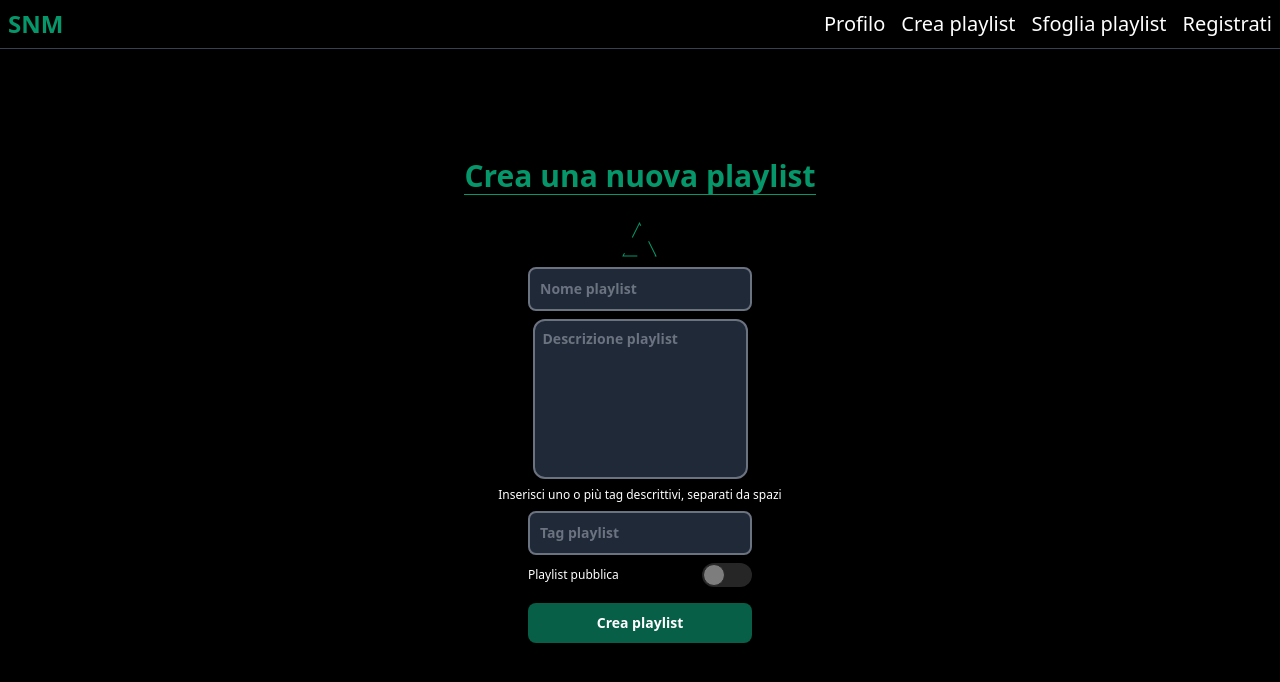
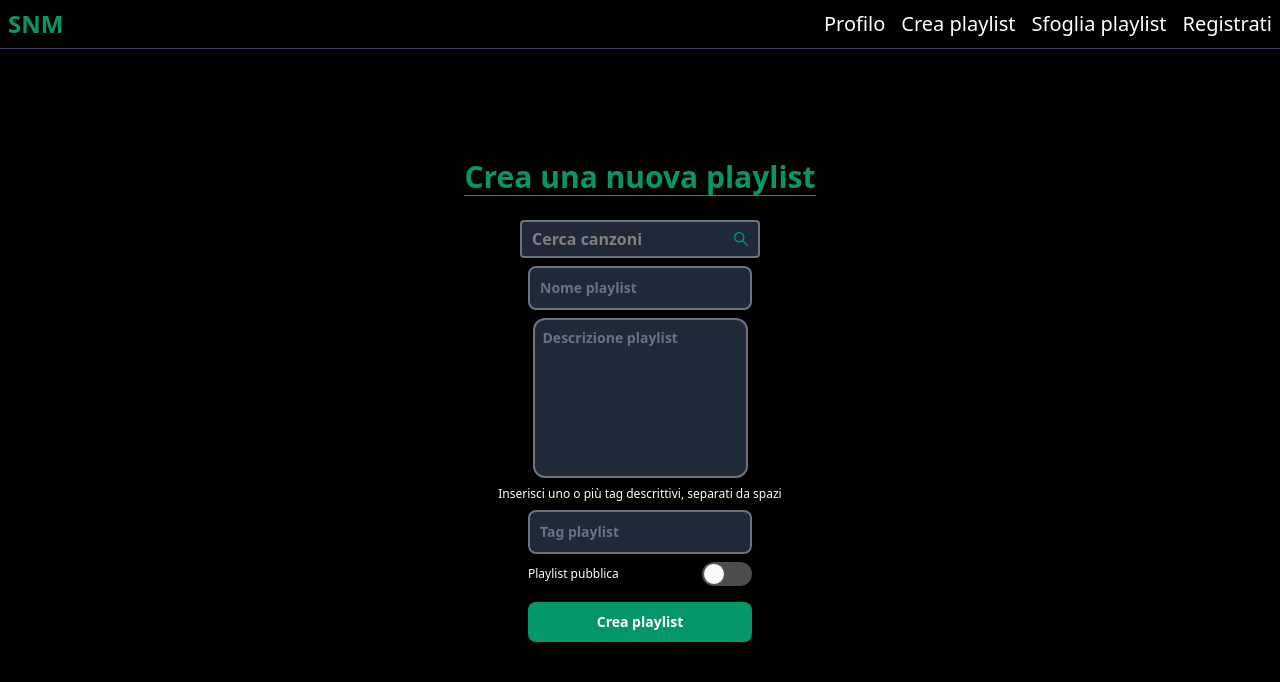
Before and after one commit to daxdiv/progetto-pwm, a React (Vite) app in the folder client/: page /playlist/new in a window 1280 px wide. Shown: the top 682 px of the page. Built offline with nearby package versions, Linux system fonts and the light colour scheme; no server answers; sample sign-in values are in the browser's storage.

Commit message:
fetch tracks based on user input

```diff
--- a/client/src/BrowsePlaylists.tsx
+++ b/client/src/BrowsePlaylists.tsx
@@ -120,6 +120,7 @@ function BrowsePlaylists() {
           </>
         )}
 
+        <div className="flex flex-col mt-3 gap-2 md:grid md:grid-cols-3 lg:grid lg:grid-cols-3">
           {!error &&
             !isLoading &&
             !isRefetching &&
@@ -128,7 +129,6 @@ function BrowsePlaylists() {
               .sort((p1, p2) => {
                 const date1 = new Date(p1.createdAt);
                 const date2 = new Date(p2.createdAt);
-
                 if (sortDateAsc) {
                   return date1.getTime() - date2.getTime();
                 } else {
@@ -137,7 +137,6 @@ function BrowsePlaylists() {
               })
               .filter(p => {
                 if (!searchValue) return true;
-
                 switch (filterCriteria) {
                   case "track-name":
                     return p.tracks.some(t =>
@@ -165,6 +164,7 @@ function BrowsePlaylists() {
                   extended
                 />
               ))}
+        </div>
       </CenteredContainer>
     </>
   );
--- a/client/src/EditPlaylist.tsx
+++ b/client/src/EditPlaylist.tsx
@@ -1,12 +1,12 @@
 import { useEffect, useRef, useState } from "react";
 import { useNavigate, useParams } from "react-router-dom";
 
+import { AiOutlineSearch } from "react-icons/ai";
 import Button from "./components/ui/Button";
 import CenteredContainer from "./components/ui/CenteredContainer";
 import Input from "./components/ui/Input";
 import Select from "react-select";
 import Toggle from "react-toggle";
-import { Triangle } from "react-loader-spinner";
 import clsx from "clsx";
 import { multiSelectStylesConfig } from "./utils/selectStylesConfig";
 import { toast } from "react-hot-toast";
@@ -20,6 +20,7 @@ type Track = {
 };
 
 function EditPlaylist() {
+  const [inputValue, setInputValue] = useState("");
   const [oldTracks, setOldTracks] = useState<Track[]>([]);
   const [tracks, setTracks] = useState<Track[]>([]);
   const [playlistGenres, setPlaylistGenres] = useState<Set<string>>(new Set());
@@ -29,7 +30,7 @@ function EditPlaylist() {
   const [isPublic, setIsPublic] = useState(false);
   const { id: playlistId } = useParams();
   const navigate = useNavigate();
-  const { fetchedTracks, isLoading, isRefetching, error } = useTracks();
+  const { fetchedTracks, isLoading, isRefetching, error } = useTracks(inputValue);
 
   useEffect(() => {
     const userDataString = localStorage.getItem("user");
@@ -172,7 +173,7 @@ function EditPlaylist() {
         </h1>
       )}
 
-      {!error && !isLoading && !isRefetching && oldTracks.length > 0 && (
+      {!error && oldTracks.length > 0 && (
         <div className="flex items-start gap-2">
           <p className="font-normal text-xs">Canzoni già presenti in playlist:</p>
           <p className="font-normal text-xs">{oldTracks.length}</p>
@@ -180,8 +181,6 @@ function EditPlaylist() {
       )}
 
       {!error &&
-        !isLoading &&
-        !isRefetching &&
         oldTracks.map((t, i) => (
           <div
             key={`${t.name}-${i}`}
@@ -200,26 +199,17 @@ function EditPlaylist() {
         ))}
       {!error && (
         <>
-          {isLoading || isRefetching ? (
-            <Triangle
-              height="40"
-              width="40"
-              color="#059669"
-              ariaLabel="triangle-loading"
-              visible={true}
-            />
-          ) : (
           <Select
             isMulti
             isSearchable
+            isLoading={isLoading || isRefetching}
             options={(fetchedTracks || [])
               .filter(t => {
                 const isInPlaylist = oldTracks.some(
                   ot =>
                     ot.name === t.name &&
                     // check if artists are the same
-                      (ot.artists?.every(a => t.artists.some(ta => ta.name === a)) ??
-                        true)
+                    (ot.artists?.every(a => t.artists.some(ta => ta.name === a)) ?? true)
                 );
 
                 return !isInPlaylist;
@@ -231,8 +221,16 @@ function EditPlaylist() {
                 label: `${t.name} - ${t.artists.map(a => a.name).join(", ")}`,
               }))}
             placeholder="Seleziona nuove canzoni"
-              className="outline-none"
+            className="outline-none w-60"
             styles={multiSelectStylesConfig}
+            noOptionsMessage={() => "Nessuna canzone trovata, digita per cercare"}
+            loadingMessage={() => "Caricamento..."}
+            components={{
+              DropdownIndicator: () => (
+                <AiOutlineSearch className="text-emerald-600 text-lg mr-2" />
+              ),
+              IndicatorSeparator: () => null,
+            }}
             onChange={selected => {
               setTracks(() =>
                 selected.map(s => {
@@ -286,8 +284,17 @@ function EditPlaylist() {
                 })
               );
             }}
+            onInputChange={input => {
+              if (input.length < 3) {
+                return;
+              }
+
+              setTimeout(() => {
+                setInputValue(input);
+                input = inputValue;
+              }, 1000);
+            }}
           />
-          )}
           <Input
             size="sm"
             placeholder="Nome playlist"
--- a/client/src/NewPlaylist.tsx
+++ b/client/src/NewPlaylist.tsx
@@ -1,15 +1,16 @@
 import { useRef, useState } from "react";
 
+import { AiOutlineSearch } from "react-icons/ai";
 import Button from "./components/ui/Button";
 import CenteredContainer from "./components/ui/CenteredContainer";
 import Input from "./components/ui/Input";
 import Select from "react-select";
 import Toggle from "react-toggle";
-import { Triangle } from "react-loader-spinner";
 import clsx from "clsx";
 import { multiSelectStylesConfig } from "./utils/selectStylesConfig";
 import { toast } from "react-hot-toast";
 import { truncate } from "./utils/helpers";
+import useAuth from "./hooks/useAuth";
 import useTracks from "./hooks/useTracks";
 
 type Track = {
@@ -20,18 +21,18 @@ type Track = {
 };
 
 function NewPlaylist() {
+  const [inputValue, setInputValue] = useState("");
   const [tracks, setTracks] = useState<Track[]>([]);
   const [playlistGenres, setPlaylistGenres] = useState<Set<string>>(new Set());
   const titleRef = useRef<HTMLInputElement>(null);
   const [description, setDescription] = useState("");
   const tagsRef = useRef<HTMLInputElement>(null);
   const [isPublic, setIsPublic] = useState(false);
-  const { fetchedTracks, isLoading, isRefetching, error } = useTracks();
+  const auth = useAuth();
+  const { fetchedTracks, isLoading, isRefetching, error } = useTracks(inputValue);
 
   const handleCreatePlaylist = async () => {
-    const userDataString = localStorage.getItem("user");
-
-    if (!userDataString) {
+    if (!auth) {
       return;
     }
 
@@ -39,8 +40,7 @@ function NewPlaylist() {
       return;
     }
 
-    const userDataJSON = JSON.parse(userDataString);
-    const { _id: userId } = userDataJSON;
+    const { _id: userId } = auth;
     const title = titleRef.current.value;
     const tags = tagsRef.current.value;
 
@@ -102,30 +102,37 @@ function NewPlaylist() {
 
       {!error && (
         <>
-          {isLoading || isRefetching ? (
-            <Triangle
-              height="40"
-              width="40"
-              color="#059669"
-              ariaLabel="triangle-loading"
-              visible={true}
-            />
-          ) : (
           <Select
             isMulti
             isSearchable
+            isLoading={isLoading || isRefetching}
             options={(fetchedTracks || []).map(t => ({
-                value: `${t.name}$$${t.artists
-                  .map(a => `${a.name}-${a.id}`)
-                  .join(", ")}$$${t.album.release_date}$$${t.duration_ms}`,
-                label: truncate(
-                  `${t.name} - ${t.artists.map(a => a.name).join(", ")}`,
-                  50
+              value: `${t.name}$$${t.artists.map(a => `${a.name}-${a.id}`).join(", ")}$$${
+                t.album.release_date
+              }$$${t.duration_ms}`,
+              label: truncate(`${t.name} - ${t.artists.map(a => a.name).join(", ")}`, 50),
+            }))}
+            placeholder="Cerca canzoni"
+            className="outline-none w-60"
+            styles={multiSelectStylesConfig}
+            noOptionsMessage={() => "Nessuna canzone trovata, digita per cercare"}
+            loadingMessage={() => "Caricamento..."}
+            components={{
+              DropdownIndicator: () => (
+                <AiOutlineSearch className="text-emerald-600 text-lg mr-2" />
               ),
-              }))}
-              placeholder="Seleziona le canzoni"
-              className="outline-none"
-              styles={multiSelectStylesConfig}
+              IndicatorSeparator: () => null,
+            }}
+            onInputChange={input => {
+              if (input.length < 3) {
+                return;
+              }
+
+              setTimeout(() => {
+                setInputValue(input);
+                input = inputValue;
+              }, 1000);
+            }}
             onChange={selected => {
               setTracks(() =>
                 selected.map(s => {
@@ -180,7 +187,7 @@ function NewPlaylist() {
               );
             }}
           />
-          )}
+
           <Input
             size="sm"
             placeholder="Nome playlist"
--- a/client/src/hooks/useTracks.ts
+++ b/client/src/hooks/useTracks.ts
@@ -19,21 +19,26 @@ type TrackResponse = {
  * Hook che restituisce le tracce ottenute da Spotify, per semplificarne la gestione ne vengono restituite solo 50
  * e solo dal mercato italiano
  */
-export default function useTracks() {
+export default function useTracks(inputValue: string) {
   const {
     data: fetchedTracks,
     isLoading,
     isRefetching,
     error,
+    refetch,
   } = useQuery<TrackResponse[], SpotifyApiError>({
-    queryKey: ["fetch-tracks"],
+    queryKey: ["fetch-tracks", inputValue],
     queryFn: async () => {
       await delay();
+
+      if (!inputValue) {
+        return [];
+      }
 
       const response = await fetch(
         `${
           import.meta.env.VITE_SPOTIFY_BASE_URL
-        }/search?q=track&type=track&market=IT&limit=50&offset=0`,
+        }/search?q=${inputValue}&type=track&market=IT&limit=50&offset=0`,
         {
           headers: {
             Authorization: `Bearer ${localStorage.getItem("access_token")}`,
@@ -50,5 +55,5 @@ export default function useTracks() {
     },
   });
 
-  return { fetchedTracks, isLoading, isRefetching, error };
+  return { fetchedTracks, isLoading, isRefetching, error, refetch };
 }
```
Lines whose indentation alone changed are shown as unchanged.
